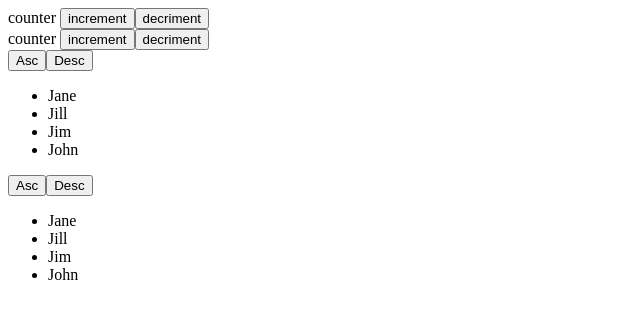
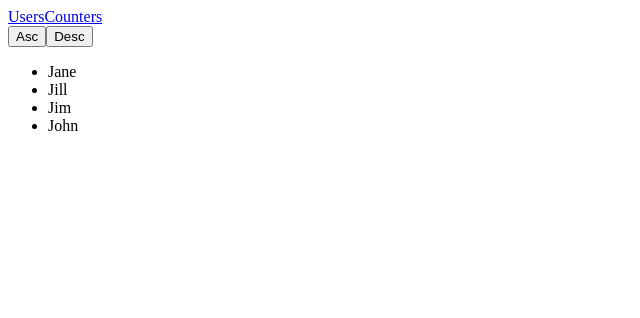
Before and after one commit to EvgenyParomov/redux-fundamental, a React app: page /users in a window 1280 px wide. Shown: the top 318 px of the page, without its empty margins (0-640 px from the left). Built offline with nearby package versions, Linux system fonts and the light colour scheme; data requests are answered from the project's data file; the HTML template or start-up script is replaced by a standard one.

Commit message:
feat: add router and user info page

```diff
--- a/package.json
+++ b/package.json
@@ -18,6 +18,7 @@
     "react": "^18.2.0",
     "react-dom": "^18.2.0",
     "react-redux": "^9.1.2",
+    "react-router-dom": "^6.23.1",
     "zod": "^3.23.8"
   },
   "devDependencies": {
--- a/src/App.tsx
+++ /dev/null
@@ -1,14 +0,0 @@
-import { Counters } from "./modules/counters/counters";
-import { UsersList } from "./modules/users/users-list";
-
-function App() {
-  return (
-    <div className="container p-5 flex flex-col gap-5">
-      <Counters />
-      <UsersList />
-      <UsersList />
-    </div>
-  );
-}
-
-export default App;
--- a/src/main.tsx
+++ b/src/main.tsx
@@ -1,16 +1,17 @@
 import React from "react";
 import ReactDOM from "react-dom/client";
-import App from "./App.tsx";
 import { Provider } from "react-redux";
 import { store } from "./store.ts";
 import { fetchUsers } from "./modules/users/model/fetch-users.ts";
+import { RouterProvider } from "react-router-dom";
+import { router } from "./router.tsx";
 
 store.dispatch(fetchUsers());
 
 ReactDOM.createRoot(document.getElementById("root")!).render(
   <React.StrictMode>
     <Provider store={store}>
-      <App />
+      <RouterProvider router={router} />
     </Provider>
   </React.StrictMode>
 );
--- /dev/null
+++ b/src/modules/users/model/fetch-user.ts
@@ -0,0 +1,20 @@
+import { AppThunk } from "../../../store";
+import { UserId, usersSlice } from "../users.slice";
+
+export const fetchUser =
+  (userId: UserId): AppThunk =>
+  (dispatch, getState, { api }) => {
+    const isPending = usersSlice.selectors.selectIsFetchUserPending(getState());
+    if (!isPending) {
+      return;
+    }
+    dispatch(usersSlice.actions.fetchUserPending());
+    api
+      .getUser(userId)
+      .then((user) => {
+        dispatch(usersSlice.actions.fetchUserSuccess({ user }));
+      })
+      .catch(() => {
+        dispatch(usersSlice.actions.fetchUserFailed());
+      });
+  };
--- /dev/null
+++ b/src/modules/users/user-info.tsx
@@ -0,0 +1,42 @@
+import { useNavigate, useParams } from "react-router-dom";
+import { UserId, usersSlice } from "./users.slice";
+import { useAppDispath, useAppSelector } from "../../store";
+import { useEffect } from "react";
+import { fetchUser } from "./model/fetch-user";
+
+export function UserInfo() {
+  const dispatch = useAppDispath();
+  const navigate = useNavigate();
+  const { id = "" } = useParams<{ id: UserId }>();
+  const isPending = useAppSelector(
+    usersSlice.selectors.selectIsFetchUserPending
+  );
+  const user = useAppSelector((state) =>
+    usersSlice.selectors.selectUserById(state, id)
+  );
+
+  useEffect(() => {
+    dispatch(fetchUser(id));
+  }, [dispatch, id]);
+
+  const handleBackButtonClick = () => {
+    navigate("..", { relative: "path" });
+  };
+
+  if (isPending || !user) {
+    return <div>Loading...</div>;
+  }
+
+  return (
+    <div className="flex flex-col items-center">
+      <button
+        onClick={handleBackButtonClick}
+        className="bg-blue-500 hover:bg-blue-700 text-white font-bold py-2 px-4 rounded md"
+      >
+        Back
+      </button>
+      <h2 className="text-3xl">{user.name}</h2>
+      <p className="text-xl">{user.description}</p>
+    </div>
+  );
+}
--- a/src/modules/users/users-list.tsx
+++ b/src/modules/users/users-list.tsx
@@ -2,6 +2,7 @@
 import { useAppDispath, useAppSelector, useAppStore } from "../../store";
 import { UserId, usersSlice } from "./users.slice";
 import { fetchUsers } from "./model/fetch-users";
+import { useNavigate } from "react-router-dom";
 
 export function UsersList() {
   const dispatch = useAppDispath();
@@ -20,17 +21,12 @@
     usersSlice.selectors.selectSortedUsers(state, sortType)
   );
 
-  const selectedUserId = useAppSelector(
-    usersSlice.selectors.selectSelectedUserId
-  );
-
   if (isPending) {
     return <div>Loading...</div>;
   }
 
   return (
     <div className="flex flex-col items-center">
-      {!selectedUserId ? (
       <div className="flex flex-col items-center justify-between">
         <div className="flex flex-row items-center">
           <button
@@ -52,9 +48,6 @@
           ))}
         </ul>
       </div>
-      ) : (
-        <SelectedUser userId={selectedUserId} />
-      )}
     </div>
   );
 }
@@ -64,35 +57,17 @@
 }: {
   userId: UserId;
 }) {
+  const navigate = useNavigate();
   const user = useAppSelector((state) => state.users.entities[userId]);
-  const dispatch = useAppDispath();
   const handleUserClick = () => {
-    dispatch(usersSlice.actions.selected({ userId }));
+    navigate(userId, { relative: "path" });
   };
+  if (!user) {
+    return null;
+  }
   return (
     <li key={user.id} className="py-2" onClick={handleUserClick}>
       <span className="hover:underline cursor-pointer">{user.name}</span>
     </li>
   );
 });
-
-function SelectedUser({ userId }: { userId: UserId }) {
-  const user = useAppSelector((state) => state.users.entities[userId]);
-  const dispatch = useAppDispath();
-  const handleBackButtonClick = () => {
-    dispatch(usersSlice.actions.selectRemove());
-  };
-
-  return (
-    <div className="flex flex-col items-center">
-      <button
-        onClick={handleBackButtonClick}
-        className="bg-blue-500 hover:bg-blue-700 text-white font-bold py-2 px-4 rounded md"
-      >
-        Back
-      </button>
-      <h2 className="text-3xl">{user.name}</h2>
-      <p className="text-xl">{user.description}</p>
-    </div>
-  );
-}
--- a/src/modules/users/users.slice.ts
+++ b/src/modules/users/users.slice.ts
@@ -8,10 +8,10 @@
 };
 
 type UsersState = {
-  entities: Record<UserId, User>;
+  entities: Record<UserId, User | undefined>;
   ids: UserId[];
-  selectedUserId: UserId | undefined;
   fetchUsersStatus: "idle" | "pending" | "success" | "failed";
+  fetchUserStatus: "idle" | "pending" | "success" | "failed";
 };
 
 export const initialUsersList: User[] = Array.from(
@@ -26,15 +26,15 @@
 const initialUsersState: UsersState = {
   entities: {},
   ids: [],
-  selectedUserId: undefined,
   fetchUsersStatus: "idle",
+  fetchUserStatus: "idle",
 };
 
 export const usersSlice = createSlice({
   name: "users",
   initialState: initialUsersState,
   selectors: {
-    selectSelectedUserId: (state) => state.selectedUserId,
+    selectUserById: (state, userId: UserId) => state.entities[userId],
     selectSortedUsers: createSelector(
       (state: UsersState) => state.ids,
       (state: UsersState) => state.entities,
@@ -42,6 +42,7 @@
       (ids, entities, sort) =>
         ids
           .map((id) => entities[id])
+          .filter((user): user is User => !!user)
           .sort((a, b) => {
             if (sort === "asc") {
               return a.name.localeCompare(b.name);
@@ -52,15 +53,9 @@
     ),
     selectIsFetchUsersPending: (state) => state.fetchUsersStatus === "pending",
     selectIsFetchUsersIdle: (state) => state.fetchUsersStatus === "idle",
+    selectIsFetchUserPending: (state) => state.fetchUserStatus === "pending",
   },
   reducers: {
-    selected: (state, action: PayloadAction<{ userId: UserId }>) => {
-      state.selectedUserId = action.payload.userId;
-    },
-    selectRemove: (state) => {
-      state.selectedUserId = undefined;
-    },
-
     fetchUsersPending: (state) => {
       state.fetchUsersStatus = "pending";
     },
@@ -77,5 +72,17 @@
     fetchUsersFailed: (state) => {
       state.fetchUsersStatus = "failed";
     },
+    fetchUserPending: (state) => {
+      state.fetchUserStatus = "pending";
+    },
+    fetchUserSuccess: (state, action: PayloadAction<{ user: User }>) => {
+      const { user } = action.payload;
+
+      state.fetchUserStatus = "success";
+      state.entities[user.id] = user;
+    },
+    fetchUserFailed: (state) => {
+      state.fetchUserStatus = "failed";
+    },
   },
 });
--- /dev/null
+++ b/src/router.tsx
@@ -0,0 +1,37 @@
+import { createBrowserRouter, Link, Outlet, redirect } from "react-router-dom";
+import { UsersList } from "./modules/users/users-list";
+import { Counters } from "./modules/counters/counters";
+import { UserInfo } from "./modules/users/user-info";
+
+export const router = createBrowserRouter([
+  {
+    path: "/",
+    element: (
+      <div className="container p-5 flex flex-col gap-5">
+        <header className="py-5 flex gap-4">
+          <Link to="users">Users</Link>
+          <Link to="counters">Counters</Link>
+        </header>
+        <Outlet />
+      </div>
+    ),
+    children: [
+      {
+        index: true,
+        loader: () => redirect("/users"),
+      },
+      {
+        path: "users",
+        element: <UsersList />,
+      },
+      {
+        path: "users/:id",
+        element: <UserInfo />,
+      },
+      {
+        path: "counters",
+        element: <Counters />,
+      },
+    ],
+  },
+]);
```
Also changed, not shown: 1 other file (tests, documents, lock files or other folders). Lines whose indentation alone changed are shown as unchanged.
